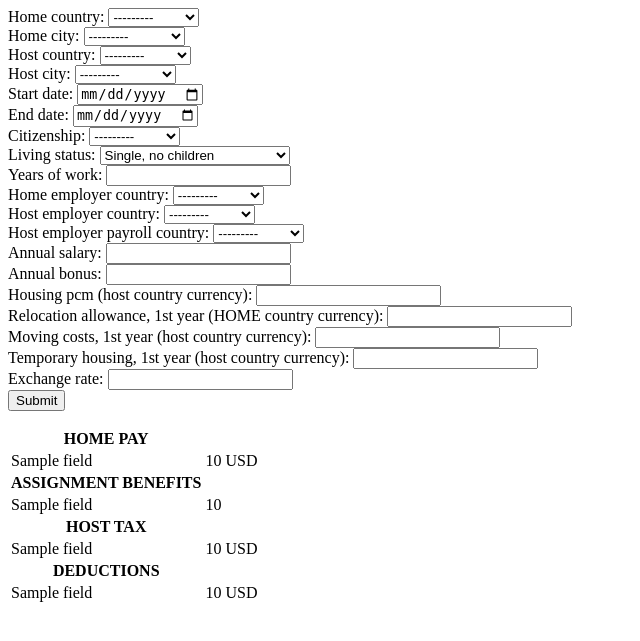
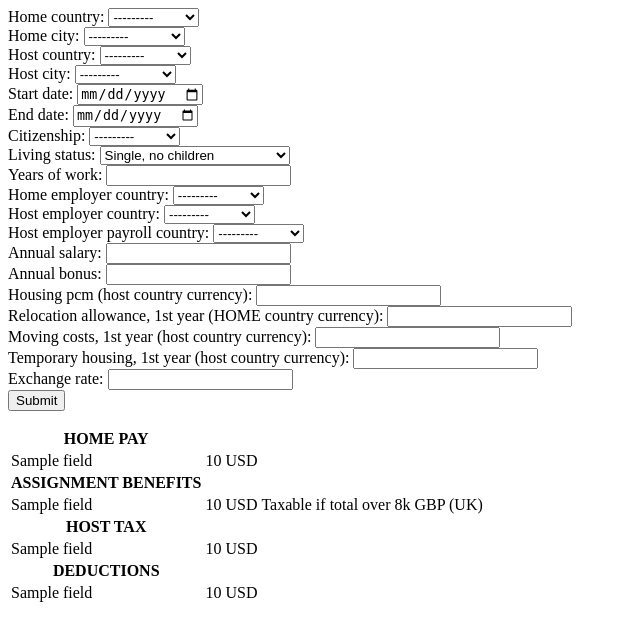
Before and after one commit to vojinradovanovic/django-project, a Django app: template intl_deployment/templates/intl_deployment/cost_estimate.html in a window 1280 px wide. Shown: the top 641 px of the page, without its empty margins (0-640 px from the left). Run offline with Django 5.2, Linux system fonts and the light colour scheme; data comes from the database, SQL or seed files in the repository; the template is opened without the code that fills it: values that come from a table or form of the project are taken from there, most other values are stand-ins (such as "Sample title", 1, 10 or a date in 2020).

Commit message:
update html

```diff
--- a/intl_deployment/templates/intl_deployment/cost_estimate.html
+++ b/intl_deployment/templates/intl_deployment/cost_estimate.html
@@ -33,6 +33,23 @@
             <tr>
                 <td>{{ field }}</td>
                 <td>{{ value|intcomma }}</td>
+
+                <!-- Currency -->
+                {% if field == "relocation_allowance" %}
+                    <td>{{ data.other.host_country.currency }}</td>
+                {% else %}
+                    <td>{{ data.other.home_country.currency }}</td>
+                {% endif %}
+
+                <!-- Type of tax -->
+                 {% if field == "housing" %}
+                    <td>Taxable in kind</td>
+                {% elif field == "relocation_allowance" %}
+                    <td>Taxable cash</td>
+                {% else %}
+                    <td>Taxable if total over 8k GBP (UK)</td>
+                {% endif %}
+
             </tr>
         {% endfor %}
 
```
